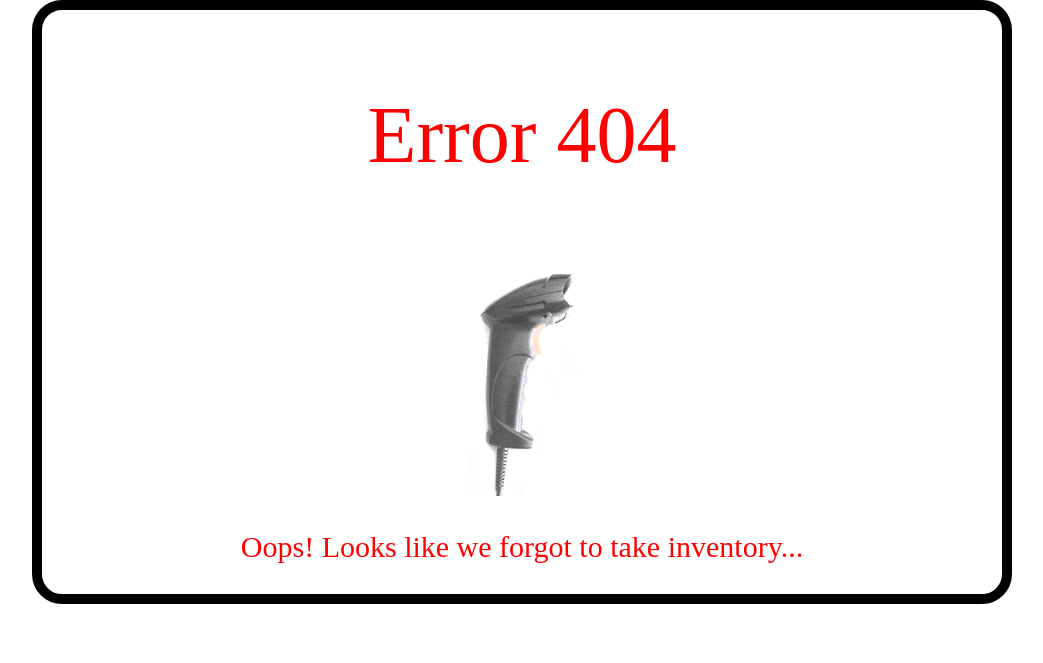
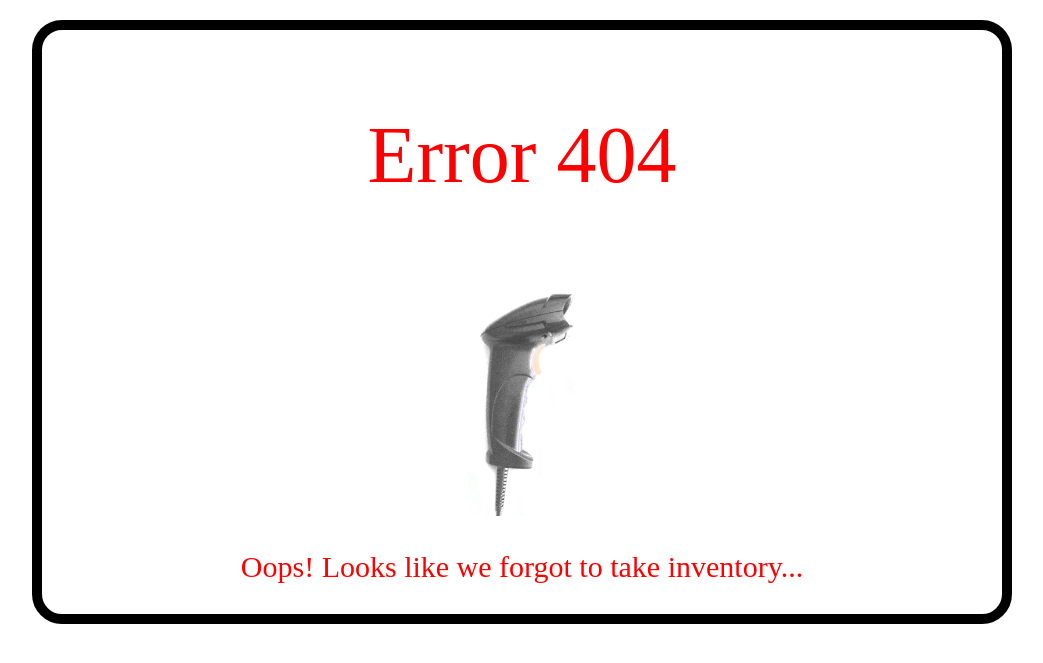
Before and after one commit to OpenInv/OpenInventory, a PHP site: page /error404.php in a window 1280 px wide. Shown: the top 663 px of the page, without its empty margins (118-1161 px from the left). Run offline with PHP 8.4, Linux system fonts and the light colour scheme.

Commit message:
added top margin to error 404 page, added whitespace at end of error 404 page

```diff
--- a/src/error404.php
+++ b/src/error404.php
@@ -14,7 +14,7 @@
 
         div.mainDiv {
             position: absolute;
-            top: 0%;
+            top: 20px;
             left: 50%;
             transform: translate(-50%,0%);
 
```
